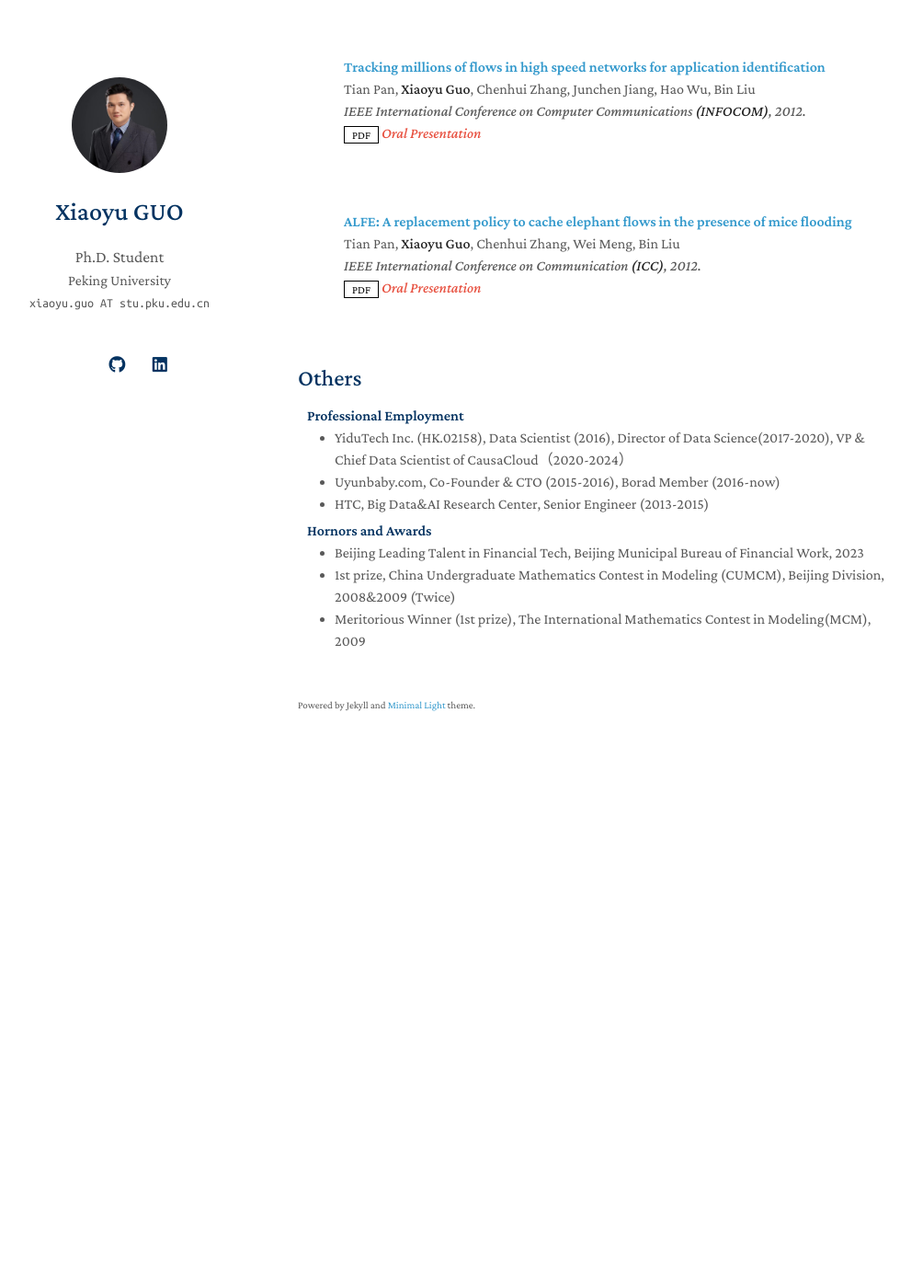
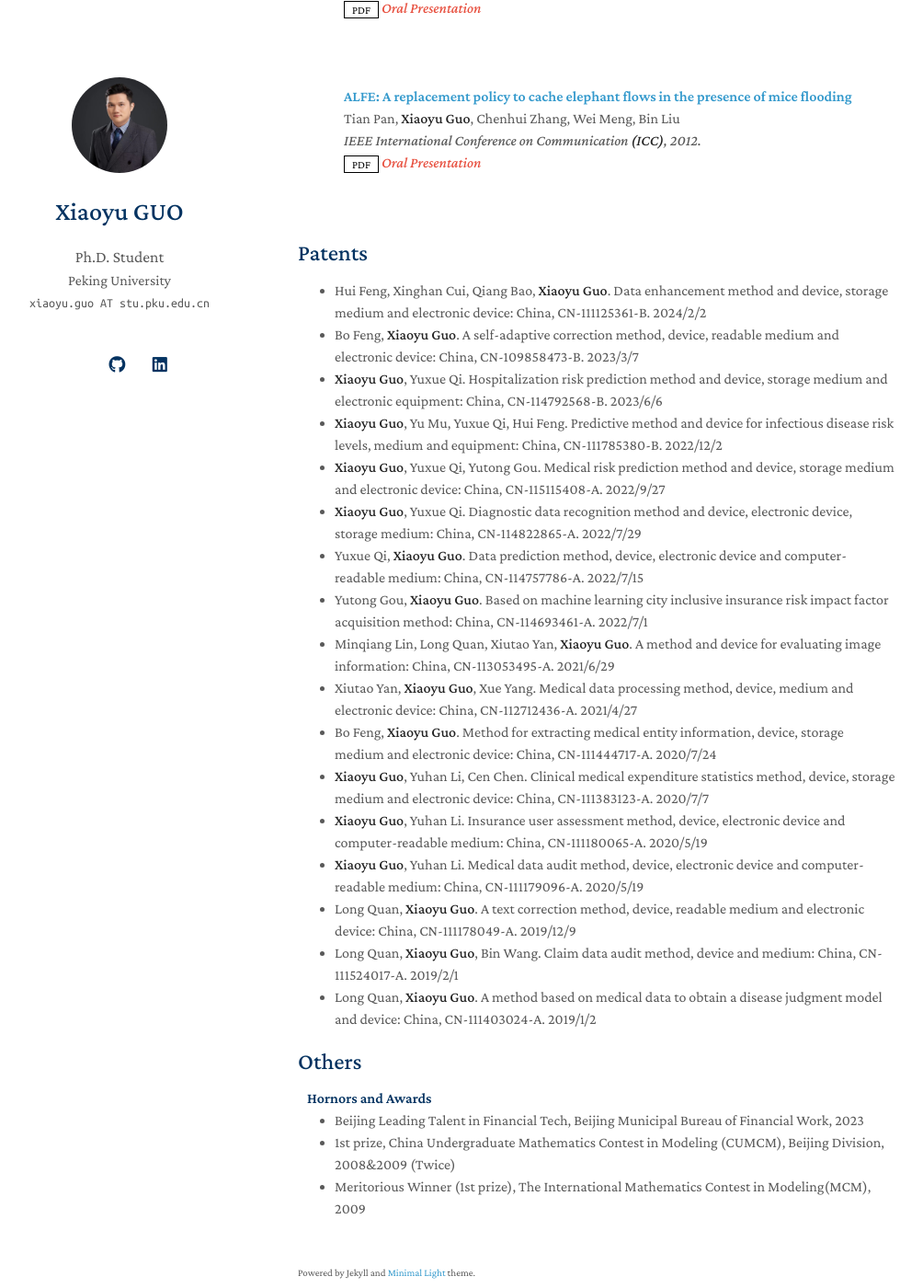
Before and after one commit to gxy837/gxy837.github.io, a Jekyll site: the page built from index.md, in a window 1280 px wide and 1400 px high, scrolled down 1401 px. Shown: the whole window at 92% size, without its empty margins (146-1150 px from the left). Built offline with Jekyll 4.4.1, drawn with Linux system fonts in a browser that asks for light colours; nearby versions of some CDN libraries; a style sheet for code colours, icons or effects is not loaded; our own code applies the rules of GitHub Pages for plain Markdown files; before the commit the page ends 2248 px from its top, so only the background shows below that; some of the changed text lies outside the part shown.

Commit message:
add patents

```diff
--- a/_includes/services.md
+++ b/_includes/services.md
@@ -1,12 +1,25 @@
+## Patents
+<ul style="margin:0 0 20px;">
+  <li><a href="https://patents.google.com/patent/CN111125361B/zh"><autocolor>Hui Feng, Xinghan Cui, Qiang Bao, <strong>Xiaoyu Guo</strong>. Data enhancement method and device, storage medium and electronic device: China, CN-111125361-B. 2024/2/2</autocolor></a></li>
+  <li><a href="https://patents.google.com/patent/CN109858473B/zh"><autocolor>Bo Feng, <strong>Xiaoyu Guo</strong>. A self-adaptive correction method, device, readable medium and electronic device: China, CN-109858473-B. 2023/3/7</autocolor></a></li>
+  <li><a href="https://patents.google.com/patent/CN114792568B/zh"><autocolor><strong>Xiaoyu Guo</strong>, Yuxue Qi. Hospitalization risk prediction method and device, storage medium and electronic equipment: China, CN-114792568-B. 2023/6/6</autocolor></a></li>
+  <li><a href="https://patents.google.com/patent/CN111785380B/zh"><autocolor><strong>Xiaoyu Guo</strong>, Yu Mu, Yuxue Qi, Hui Feng. Predictive method and device for infectious disease risk levels, medium and equipment: China, CN-111785380-B. 2022/12/2</autocolor></a></li>
+  <li><a href="https://patents.google.com/patent/CN115115408A/zh"><autocolor><strong>Xiaoyu Guo</strong>, Yuxue Qi, Yutong Gou. Medical risk prediction method and device, storage medium and electronic device: China, CN-115115408-A. 2022/9/27</autocolor></a></li>
+  <li><a href="https://patents.google.com/patent/CN114822865A/zh"><autocolor><strong>Xiaoyu Guo</strong>, Yuxue Qi. Diagnostic data recognition method and device, electronic device, storage medium: China, CN-114822865-A. 2022/7/29</autocolor></a></li>
+  <li><a href="https://patents.google.com/patent/CN114757786A/zh"><autocolor>Yuxue Qi, <strong>Xiaoyu Guo</strong>. Data prediction method, device, electronic device and computer-readable medium: China, CN-114757786-A. 2022/7/15</autocolor></a></li>
+  <li><a href="https://patents.google.com/patent/CN114693461A/zh"><autocolor>Yutong Gou, <strong>Xiaoyu Guo</strong>. Based on machine learning city inclusive insurance risk impact factor acquisition method: China, CN-114693461-A. 2022/7/1</autocolor></a></li>
+  <li><a href="https://patents.google.com/patent/CN113053495A/zh"><autocolor>Minqiang Lin, Long Quan, Xiutao Yan, <strong>Xiaoyu Guo</strong>. A method and device for evaluating image information: China, CN-113053495-A. 2021/6/29</autocolor></a></li>
+  <li><a href="https://patents.google.com/patent/CN112712436A/zh"><autocolor>Xiutao Yan, <strong>Xiaoyu Guo</strong>, Xue Yang. Medical data processing method, device, medium and electronic device: China, CN-112712436-A. 2021/4/27</autocolor></a></li>
+  <li><a href="https://patents.google.com/patent/CN111444717A/zh"><autocolor>Bo Feng, <strong>Xiaoyu Guo</strong>. Method for extracting medical entity information, device, storage medium and electronic device: China, CN-111444717-A. 2020/7/24</autocolor></a></li>
+  <li><a href="https://patents.google.com/patent/CN111383123A/zh"><autocolor><strong>Xiaoyu Guo</strong>, Yuhan Li, Cen Chen. Clinical medical expenditure statistics method, device, storage medium and electronic device: China, CN-111383123-A. 2020/7/7</autocolor></a></li>
+  <li><a href="https://patents.google.com/patent/CN111180065A/zh"><autocolor><strong>Xiaoyu Guo</strong>, Yuhan Li. Insurance user assessment method, device, electronic device and computer-readable medium: China, CN-111180065-A. 2020/5/19</autocolor></a></li>
+  <li><a href="https://patents.google.com/patent/CN111179096A/zh"><autocolor><strong>Xiaoyu Guo</strong>, Yuhan Li. Medical data audit method, device, electronic device and computer-readable medium: China, CN-111179096-A. 2020/5/19</autocolor></a></li>
+  <li><a href="https://patents.google.com/patent/CN111178049A/zh"><autocolor>Long Quan, <strong>Xiaoyu Guo</strong>. A text correction method, device, readable medium and electronic device: China, CN-111178049-A. 2019/12/9</autocolor></a></li>
+  <li><a href="https://patents.google.com/patent/CN111524017A/zh"><autocolor>Long Quan, <strong>Xiaoyu Guo</strong>, Bin Wang. Claim data audit method, device and medium: China, CN-111524017-A. 2019/2/1</autocolor></a></li>
+  <li><a href="https://patents.google.com/patent/CN111403024A/zh"><autocolor>Long Quan, <strong>Xiaoyu Guo</strong>. A method based on medical data to obtain a disease judgment model and device: China, CN-111403024-A. 2019/1/2</autocolor></a></li>
+</ul>
+
 ## Others
-
-<h4 style="margin:0 10px 0;">Professional Employment</h4>
-
-<ul style="margin:0 0 5px;">
-  <li><a href="https://www.yidutechgroup.com/en"><autocolor>YiduTech Inc. (HK.02158), Data Scientist (2016),  Director of Data Science(2017-2020), VP & Chief Data Scientist of CausaCloud（2020-2024）</autocolor></a></li>
-  <li><a href="https://www.uyunbaby.com/"><autocolor>Uyunbaby.com, Co-Founder & CTO (2015-2016), Borad Member (2016-now)</autocolor></a></li>
-  <li><a href="https://www.htc.com/us/"><autocolor>HTC, Big Data&AI Research Center,  Senior Engineer (2013-2015)</autocolor></a></li>
-</ul>
 
 <h4 style="margin:0 10px 0;">Hornors and Awards</h4>
 
--- a/index.md
+++ b/index.md
@@ -4,11 +4,8 @@ layout: homepage
 
 ## About Me
 
-Xiaoyu GUO (郭潇宇) is a Ph.D. candidate in Electronic Information Engineering at Peking University, specializing in medical artificial intelligence, LLMs, and disease prediction models. He is supervised by Professor <a href="https://cuibinpku.github.io/"><autocolor>Bin Cui</autocolor></a>, a renowned IEEE Fellow, and Associate Professor <a href="https://yangtonghome.github.io/"><autocolor>Tong Yang</autocolor></a> from the School of Computer Science at Peking University.
-
-Xiaoyu received his Master's degree in Computer Science and Technology from Tsinghua University in 2013. His career began as a senior engineer at HTC Research. With over a decade of experience in computer network technology, big data, artificial intelligence, and AI applications in healthcare and insurance, Xiaoyu has made significant contributions to these fields. He was an early member at Yidu Tech Inc. (a publicly listed medical AI company on the Hong Kong Stock Exchange, code: HK.02158). He was also a founding member and Chief Data Scientist of the personal health insurance and health management division (CausaCloud) at Yidu Tech. Additionally, Xiaoyu co-founded a cross-border medical company, where he held the position of CTO.
-
-Apart from his professional achievements, Xiaoyu is an adjunct mentor in FinTech at Beijing Normal University and has been recognized as a leading FinTech talent by the Beijing Financial Bureau.
+Xiaoyu GUO (郭潇宇) is a Ph.D. candidate in Electronic Information Engineering at Peking University. He is supervised by Professor <a href="https://cuibinpku.github.io/"><autocolor>Bin Cui</autocolor></a>, and Associate Professor <a href="https://yangtonghome.github.io/"><autocolor>Tong Yang</autocolor></a> from the School of Computer Science at Peking University. Xiaoyu received his Master's degree in Computer Science and Technology from Tsinghua University in 2013.
+With over a decade of experience in computer network technology, big data, artificial intelligence, and AI applications in healthcare and insurance, Xiaoyu has made significant contributions to these fields. His career began as a senior engineer at HTC Research. He was an early member at Yidu Tech Inc. (a publicly listed medical AI company on the Hong Kong Stock Exchange, code: HK.02158). He was also a founding member and Chief Data Scientist of the personal health insurance and health management division (CausaCloud) at Yidu Tech. Additionally, Xiaoyu co-founded a cross-border medical company, where he held the position of CTO.
 
 ## Research Interests
 - **Computer Networks:** Network traffic mining and traffic modeling
```
